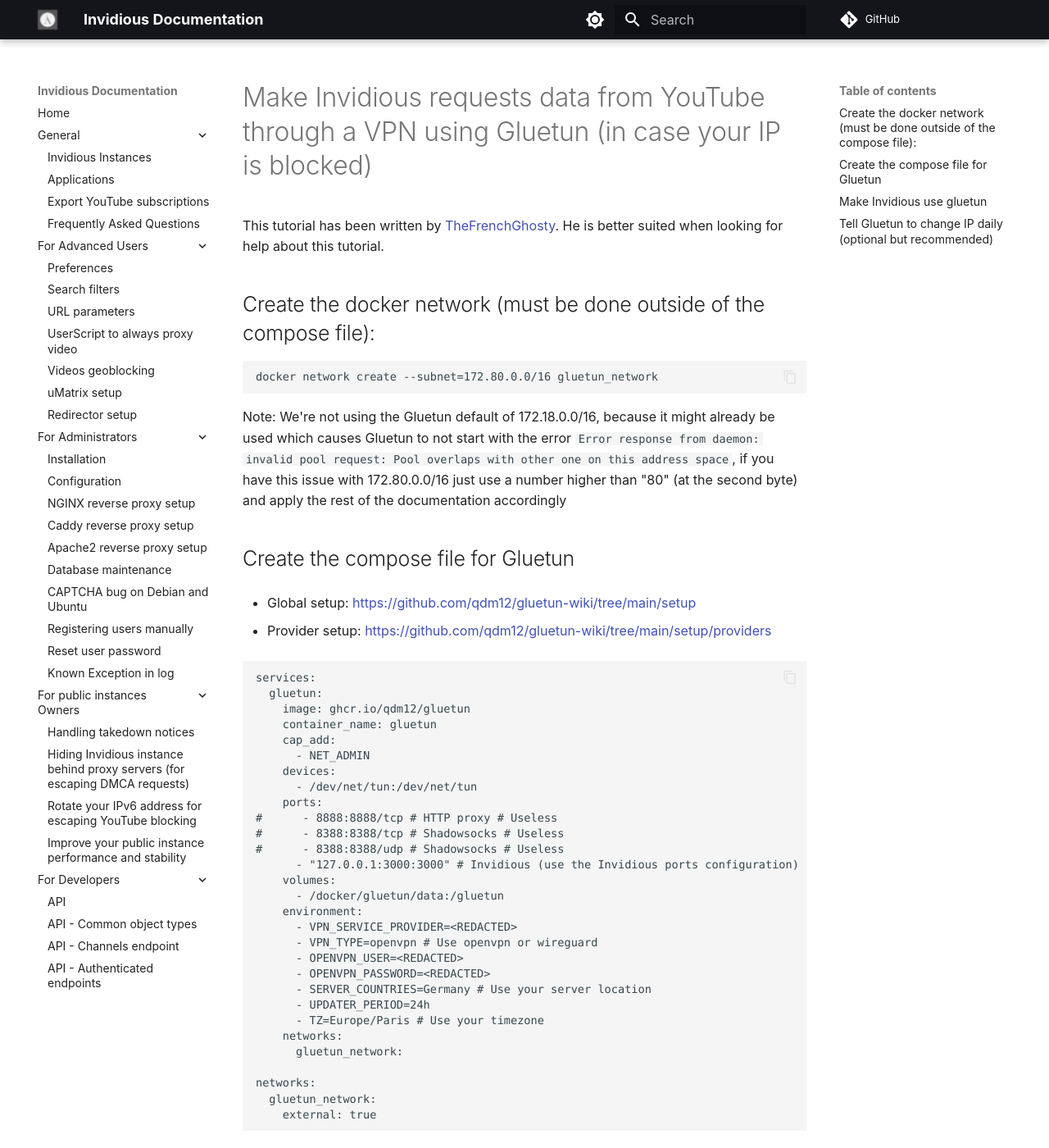
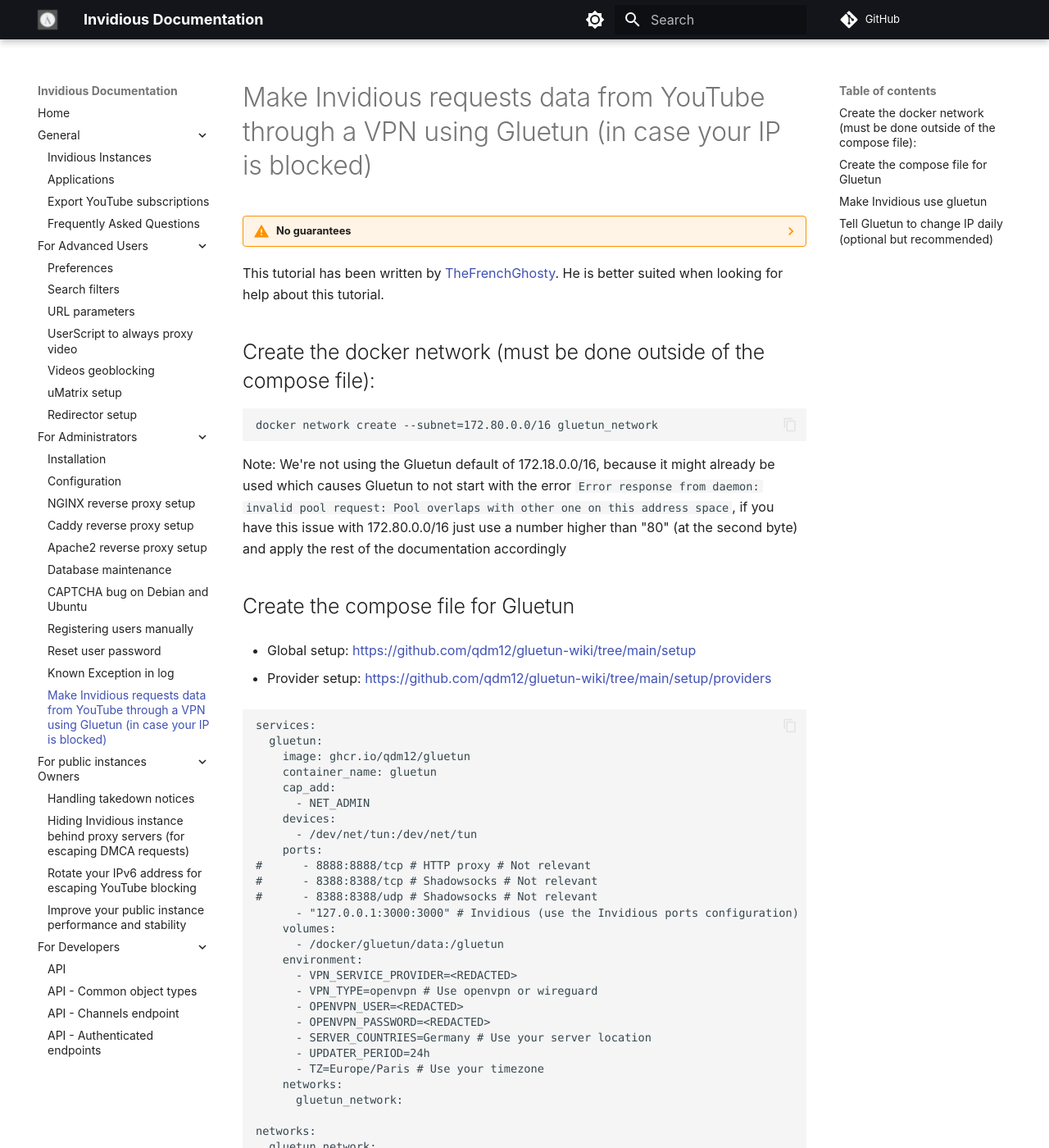
Before and after one commit to iv-org/documentation, an MkDocs documentation site: the page built from docs/gluetun.md, in a window 1280 px wide and 1400 px high. Shown: the whole window at 82% size. Built offline with MkDocs 1.6.1 and Material for MkDocs 9.7.7, drawn with Linux system fonts in a browser that asks for light colours; comment, search, counter and statistics services are not loaded.

Commit message:
add back gluetun with a warning message until http_proxy feature merged

```diff
--- a/docs/gluetun.md
+++ b/docs/gluetun.md
@@ -1,4 +1,14 @@
 # Make Invidious requests data from YouTube through a VPN using Gluetun (in case your IP is blocked)
+
+??? warning "No guarantees"
+
+    This tutorial does not guarantee Invidious to function again. This depends on the public IP address from the VPN that you will be using.
+
+    YouTube has blocked datacenter IP addresses. If you are using the IP address of a well known VPN provider, this won't solve your issues.
+
+    IP addresses that may not be blocked are residential IP addresses (like at home).
+
+    If following this tutorial made Invidious working again, there is no guarantee that it will keep functioning forever. YouTube may detect traffic coming from Invidious and block your public IP address.
 
 This tutorial has been written by [TheFrenchGhosty](https://github.com/TheFrenchGhosty). He is better suited when looking for help about this tutorial.
 
@@ -27,9 +37,9 @@
     devices:
       - /dev/net/tun:/dev/net/tun
     ports:
-#      - 8888:8888/tcp # HTTP proxy # Useless
-#      - 8388:8388/tcp # Shadowsocks # Useless
-#      - 8388:8388/udp # Shadowsocks # Useless
+#      - 8888:8888/tcp # HTTP proxy # Not relevant
+#      - 8388:8388/tcp # Shadowsocks # Not relevant
+#      - 8388:8388/udp # Shadowsocks # Not relevant
       - "127.0.0.1:3000:3000" # Invidious (use the Invidious ports configuration)
     volumes:
       - /docker/gluetun/data:/gluetun
--- a/mkdocs.yml
+++ b/mkdocs.yml
@@ -32,6 +32,7 @@
     - 'register-user.md'
     - 'reset-password.md'
     - 'known-exception.md'
+    - 'gluetun.md'
   - 'For public instances Owners':
     - 'takedown.md'
     - 'hide-instance-behind-proxy-server.md'
```
Also changed, not shown: docs/index.md (+1 -0 lines).
